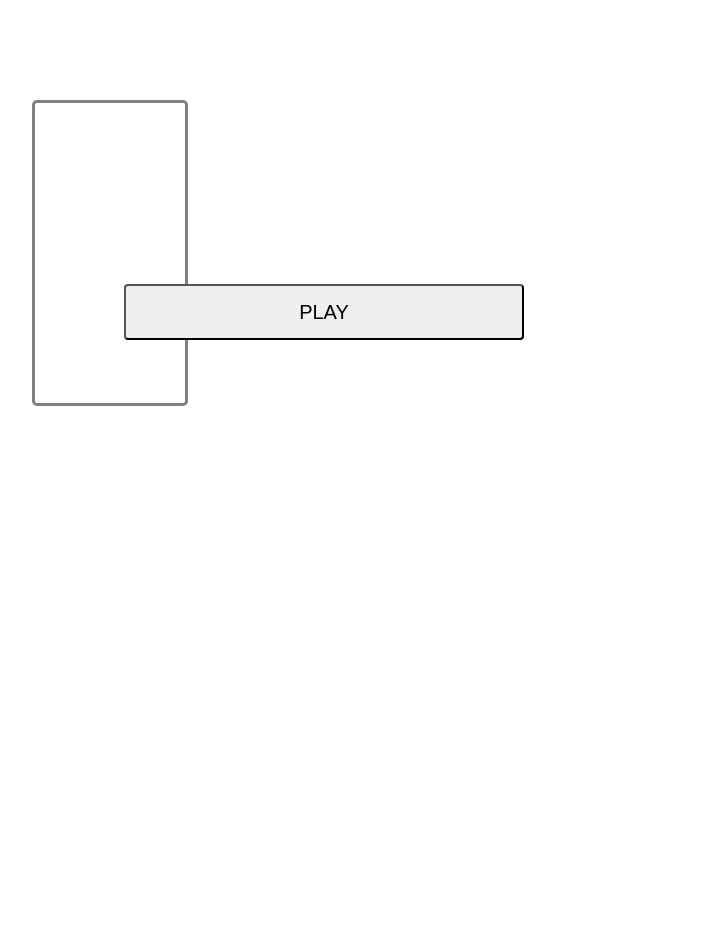
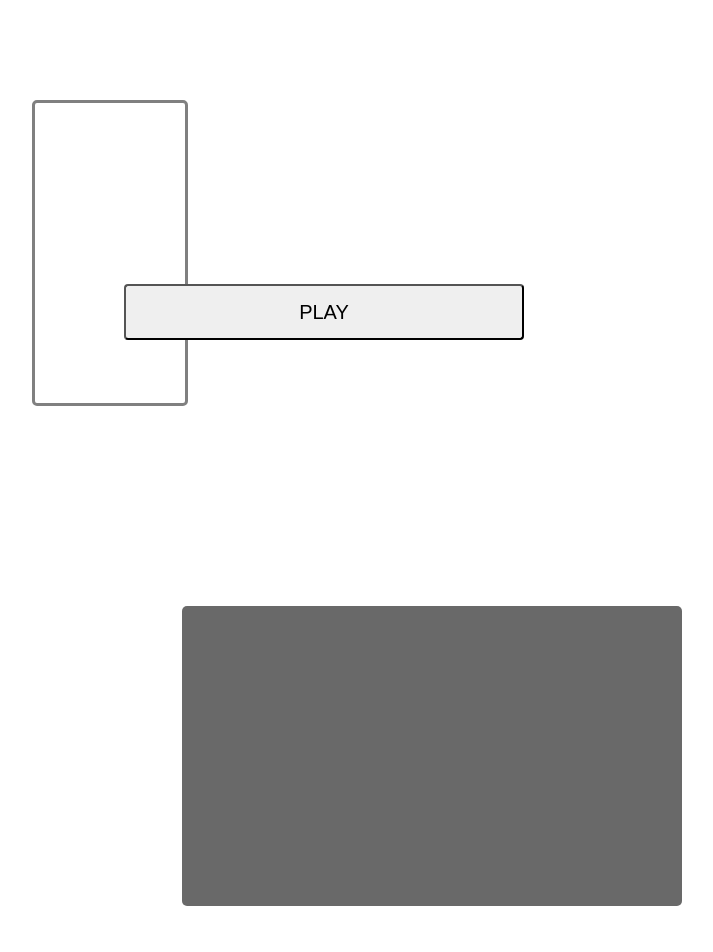
Before and after one commit to cjsmith37/AME220Fall2016, a plain HTML site: page Assignment4/Assignment4.html in a window 1280 px wide. Shown: the top 952 px of the page, without its empty margins (26-739 px from the left). After the commit the page ends 914 px from the top, so only its background shows below. Drawn offline with nearby package versions, Linux system fonts and the light colour scheme.

Commit message:
Update Assignment4.html

```diff
--- a/Assignment4/Assignment4.html
+++ b/Assignment4/Assignment4.html
@@ -39,7 +39,7 @@
     width: 500px;
     height: 300px;
     background-color: dimgrey;
-    margin-top: 700px;
+    margin-top: 200px;
     margin-left: 200px;
     border-radius: 5px;
   }
```
